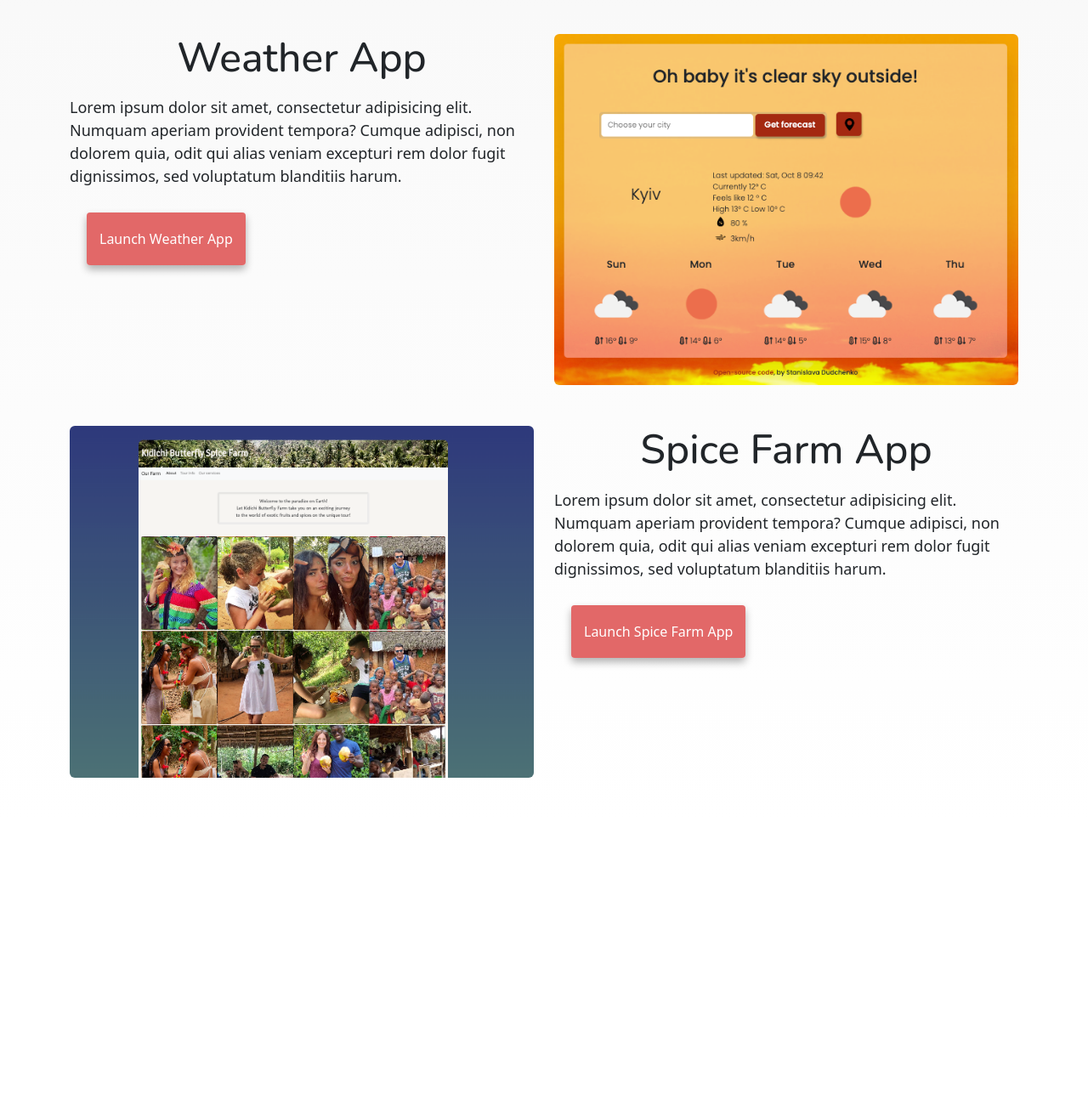
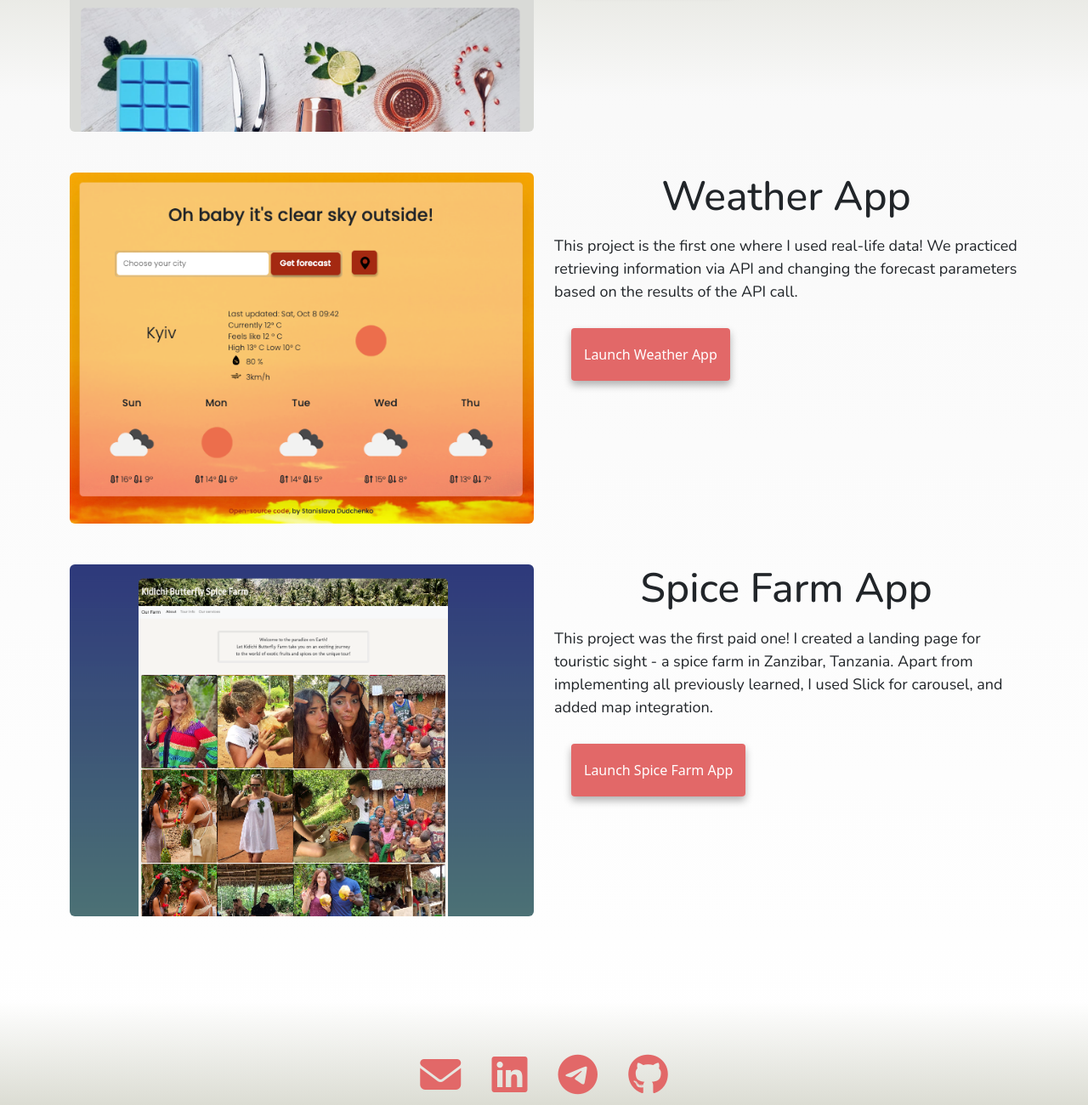
Before and after one commit to zoryana-kvitochka/SheCodes-Portfolio, a plain HTML site: page work.html in a window 1280 px wide. Shown: the part 526-1826 px from the top of the page at 85% size. Before the commit the page ends 1489 px from the top, so only its background shows below. Drawn offline with nearby package versions, Linux system fonts and the light colour scheme; a web font is replaced by a local one.

Commit message:
created responsive work page

```diff
--- a/style.css
+++ b/style.css
@@ -52,6 +52,8 @@ h3 {
 p {
   font-size: 18px;
   line-height: 1.5;
+  font-family: "Nunito", sans-serif;
+  font-weight: 300;
 }
 .about {
   text-align: center;
--- a/work.html
+++ b/work.html
@@ -61,7 +61,8 @@
         </div>
       </div>
     </nav>
-    <div class="container">
+    <h1>My projects in details</h1>
+    <div class="container mt-5">
       <div class="row">
         <div class="col-sm-6">
           <img
@@ -73,10 +74,9 @@
         <div class="col-sm-6">
           <h2 class="mb-3">Mixology App</h2>
           <p>
-            Lorem ipsum dolor sit amet, consectetur adipisicing elit. Numquam
-            aperiam provident tempora? Cumque adipisci, non dolorem quia, odit
-            qui alias veniam excepturi rem dolor fugit dignissimos, sed
-            voluptatum blanditiis harum.
+            This was my first ever project! In this landing page I learned how
+            to implement basic HTML, CSS, and JavaScript. We practiced
+            JavaScript alert functions.
           </p>
           <div class="mt-5">
             <a
@@ -90,12 +90,18 @@
       </div>
       <div class="row mt-5">
         <div class="col-sm-6">
+          <img
+            src="images/weatherapp.png"
+            alt="weather website"
+            class="img-fluid rounded"
+          />
+        </div>
+        <div class="col-sm-6">
           <h2 class="mb-3">Weather App</h2>
           <p>
-            Lorem ipsum dolor sit amet, consectetur adipisicing elit. Numquam
-            aperiam provident tempora? Cumque adipisci, non dolorem quia, odit
-            qui alias veniam excepturi rem dolor fugit dignissimos, sed
-            voluptatum blanditiis harum.
+            This project is the first one where I used real-life data! We
+            practiced retrieving information via API and changing the forecast
+            parameters based on the results of the API call.
           </p>
           <div class="mt-5 mb-5">
             <a
@@ -105,13 +111,6 @@
               >Launch Weather App</a
             >
           </div>
-        </div>
-        <div class="col-sm-6">
-          <img
-            src="images/weatherapp.png"
-            alt="weather website"
-            class="img-fluid rounded"
-          />
         </div>
       </div>
       <div class="row mt-5 mb-5">
@@ -125,10 +124,10 @@
         <div class="col-sm-6">
           <h2 class="mb-3">Spice Farm App</h2>
           <p>
-            Lorem ipsum dolor sit amet, consectetur adipisicing elit. Numquam
-            aperiam provident tempora? Cumque adipisci, non dolorem quia, odit
-            qui alias veniam excepturi rem dolor fugit dignissimos, sed
-            voluptatum blanditiis harum.
+            This project was the first paid one! I created a landing page for
+            touristic sight - a spice farm in Zanzibar, Tanzania. Apart from
+            implementing all previously learned, I used Slick for carousel, and
+            added map integration.
           </p>
           <div class="mt-5">
             <a
@@ -141,5 +140,23 @@
         </div>
       </div>
     </div>
+    <footer>
+      <div id="contact">
+        <a href="mailto:stanislava.moskalets@gmail.com" class="mx-3"
+          ><i class="fa-solid fa-envelope"></i
+        ></a>
+        <a
+          href="https://www.linkedin.com/in/stanislava-dudchenko-8a518a125/"
+          class="mx-3"
+          ><i class="fa-brands fa-linkedin"></i
+        ></a>
+        <a href="https://t.me/zoryana_kvitochka" class="mx-3"
+          ><i class="fa-brands fa-telegram"></i
+        ></a>
+        <a href="https://github.com/zoryana-kvitochka" class="mx-3"
+          ><i class="fa-brands fa-github"></i
+        ></a>
+      </div>
+    </footer>
   </body>
 </html>
```
